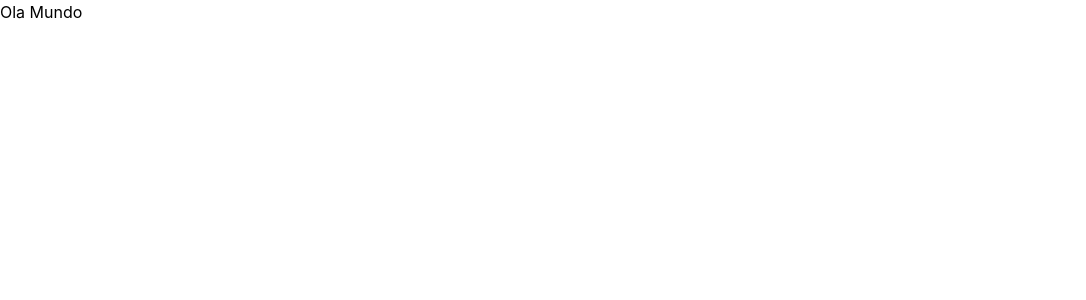
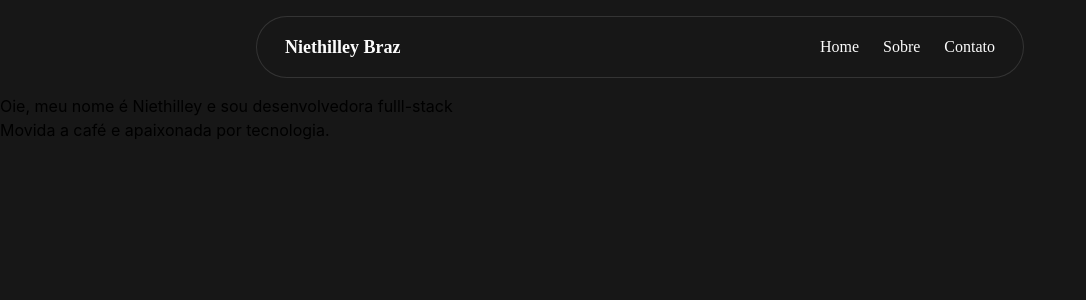
Before and after one commit to niethilleybrazz/portifolio, a React (Vite) app in the folder my-portifolio/: page / in a window 1280 px wide. Shown: the top 300 px of the page, without its empty margins (0-1086 px from the left). Built offline with nearby package versions, Linux system fonts and the light colour scheme.

Commit message:
feat: add Navbar and ApresentatioSection components; update App layout

```diff
--- a/my-portifolio/src/App.jsx
+++ b/my-portifolio/src/App.jsx
@@ -1,8 +1,11 @@
+import Navbar from "./components/Navbar"
+import ApresentatioSection from "./components/ApresentatioSection"
 
 function App() {
   return (
     <div>
-      <h1 className="background-color: var(--color-mint-500)">Ola Mundo</h1>
+      <Navbar/>
+      <ApresentatioSection/>
     </div>
   )
 }
--- /dev/null
+++ b/my-portifolio/src/components/ApresentatioSection.jsx
@@ -0,0 +1,14 @@
+
+
+const ApresentatioSection = () => {
+  return (
+    <div>
+        <div>
+            <h1>Oie, meu nome é Niethilley e sou desenvolvedora fulll-stack</h1>
+            <h2>Movida a café e apaixonada por tecnologia.</h2>
+        </div>
+    </div>
+  )
+}
+
+export default ApresentatioSection
--- /dev/null
+++ b/my-portifolio/src/components/Navbar.jsx
@@ -0,0 +1,18 @@
+const Navbar = () => {
+  return (
+    <div className="flex justify-center w-full">
+      <div className="flex bg-main-bg items-center justify-center m-4 w-full max-w-3xl border border-borders rounded-4xl">
+        <div className="flex justify-between items-center p-4 ml-3 mr-3 text-font font-main w-full">
+            <div className="text-lg font-bold"><a href="https://www.linkedin.com/in/niethilleybraz/" target="_blank">Niethilley Braz</a></div>
+            <ul className="flex gap-6">
+              <li><a href="#" className="">Home</a></li>
+              <li><a href="#" className="">Sobre</a></li>
+              <li><a href="#" className="">Contato</a></li>
+            </ul>
+        </div>
+      </div>
+    </div>
+  );
+};
+
+export default Navbar;
--- a/my-portifolio/src/index.css
+++ b/my-portifolio/src/index.css
@@ -1,5 +1,19 @@
 @import "tailwindcss";
+@import url('https://fonts.googleapis.com/css2?family=Poppins:ital,wght@0,100;0,200;0,300;0,400;0,500;0,600;0,700;0,800;0,900;1,100;1,200;1,300;1,400;1,500;1,600;1,700;1,800;1,900&display=swap');
+@import url('https://fonts.googleapis.com/css2?family=Inconsolata:wght@200..900&display=swap');
 
 @theme {
-  --color-mint-500: oklch(0.72 0.11 178);
+  --color-main-bg : #171717;
+  --color-secondary-bg: #1C1C1C;
+  --color-font: #FCFCFC;
+  --color-borders : #FFFFFF20;
+  --color-purple : #934BFF;
+  --color-blue :#0081C7;
+  --font-main : 'Poppins';
+  --font-secondary : 'Inconsolata'
+  --background-gradient: linear-gradient(to right, #934BFF, #0081C7);
 }
+
+body {
+  @apply bg-main-bg
+}
```
